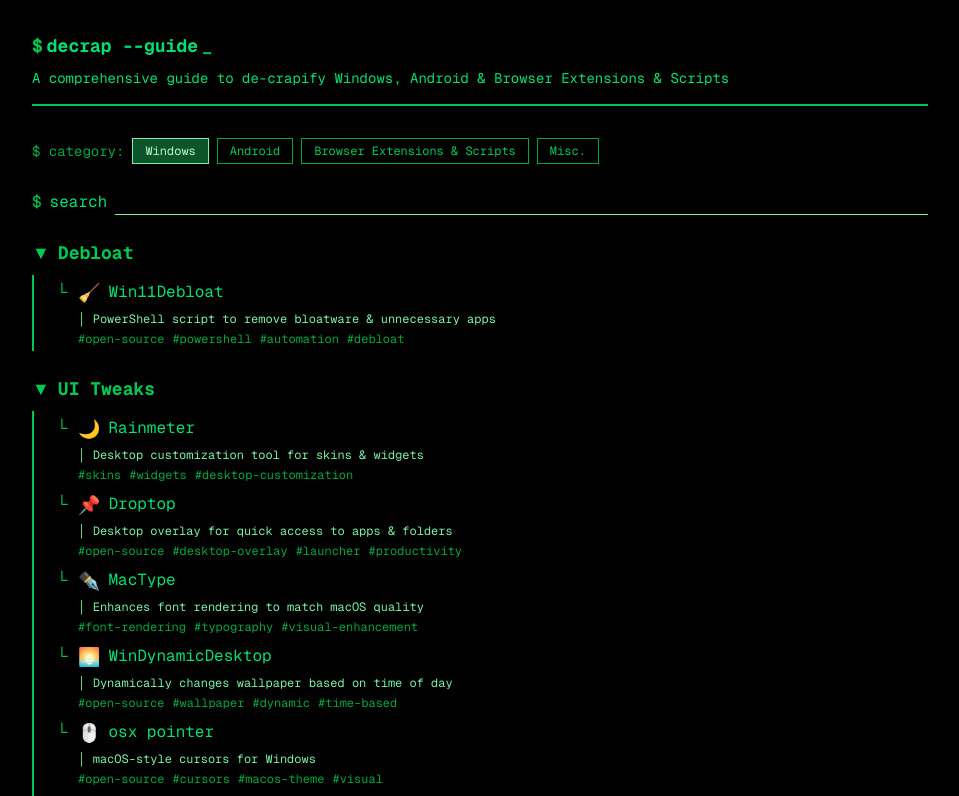
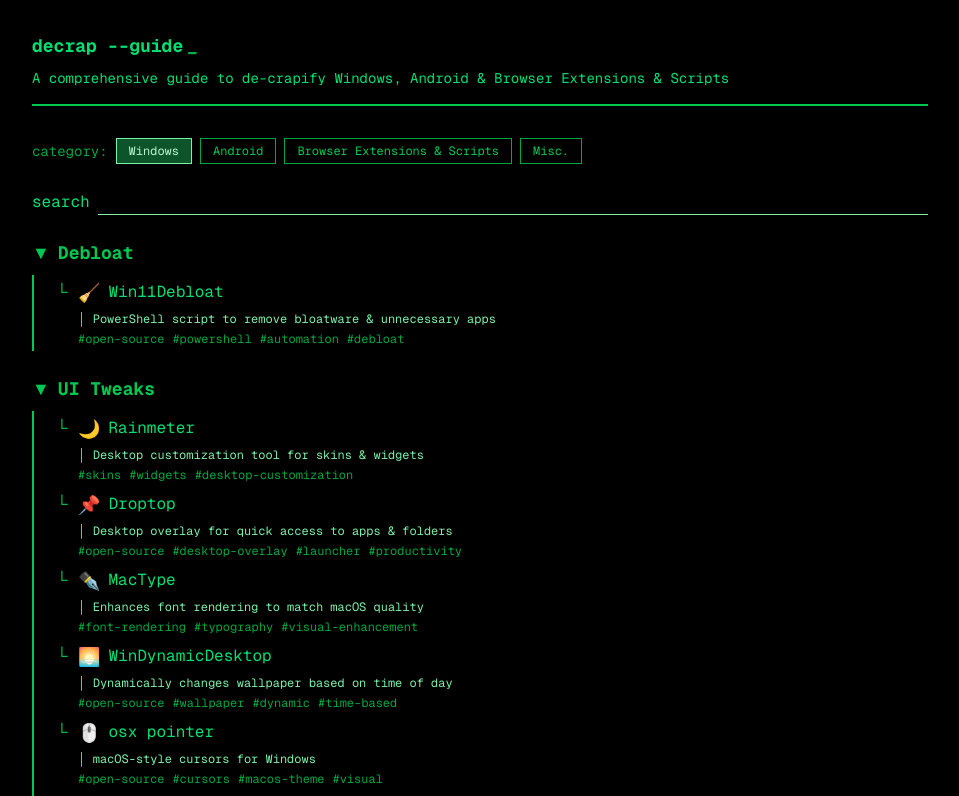
Before and after one commit to takeourcarsnow/UnsuckWindows, a Next.js app: page / in a window 1280 px wide. Shown: the top 796 px of the page, without its empty margins (0-959 px from the left). Built offline with nearby package versions, Linux system fonts and the light colour scheme.

Commit message:
Remove dollar signs from UI elements for improved clarity in Terminal and Home components

```diff
--- a/app/components/TerminalUI.tsx
+++ b/app/components/TerminalUI.tsx
@@ -32,7 +32,6 @@
   return (
     <div className="my-6">
       <div className="flex items-center gap-2">
-        <span className="text-green-500">$</span>
         <span className="text-green-400">search</span>
         <input
           type="text"
@@ -84,7 +83,6 @@
   return (
     <div className="border-b-2 border-green-500 pb-4 mb-8">
       <div className="flex items-center gap-1 text-green-500 text-lg font-bold">
-        <span>$</span>
         <span className="text-green-400">{displayedTitle}</span>
         <span className="animate-pulse">_</span>
       </div>
@@ -104,7 +102,7 @@
 }) => {
   return (
     <div className="flex gap-2 items-center mb-6">
-      <span className="text-green-600 text-sm">$ theme:</span>
+      <span className="text-green-600 text-sm">theme:</span>
       <button
         onClick={() => onThemeChange('green')}
         className={`px-3 py-1 text-xs border border-green-400 bg-green-950 text-green-300`}
--- a/app/page.tsx
+++ b/app/page.tsx
@@ -166,7 +166,7 @@
         />
 
         <div className="flex gap-2 items-center mb-6">
-          <span className="text-green-600 text-sm">$ category:</span>
+          <span className="text-green-600 text-sm">category:</span>
           {(['Windows', 'Android', 'Browser Extensions & Scripts', 'Misc.'] as const).map((platform) => (
             <button
               key={platform}
@@ -190,7 +190,7 @@
 
         {searchQuery && (
           <div className="text-xs text-green-600 mb-4">
-            $ found {filteredTools.length} result{filteredTools.length !== 1 ? 's' : ''}
+            found {filteredTools.length} result{filteredTools.length !== 1 ? 's' : ''}
           </div>
         )}
 
@@ -214,13 +214,13 @@
 
         {filteredTools.length === 0 && searchQuery && (
           <div className="text-center py-8 text-green-600">
-            <div>$ no results found for &quot;{searchQuery}&quot;</div>
+            <div>no results found for &quot;{searchQuery}&quot;</div>
             <div className="text-xs mt-2">try different keywords or tags</div>
           </div>
         )}
 
         <div className="border-t-2 border-green-500 pt-4 mt-8 text-green-300 text-sm">
-          <div>$ guide --end</div>
+          <div>guide --end</div>
           <div className="mt-1 text-green-600">
             © Decrap Guide | Keep it minimal, keep it running
           </div>
```
